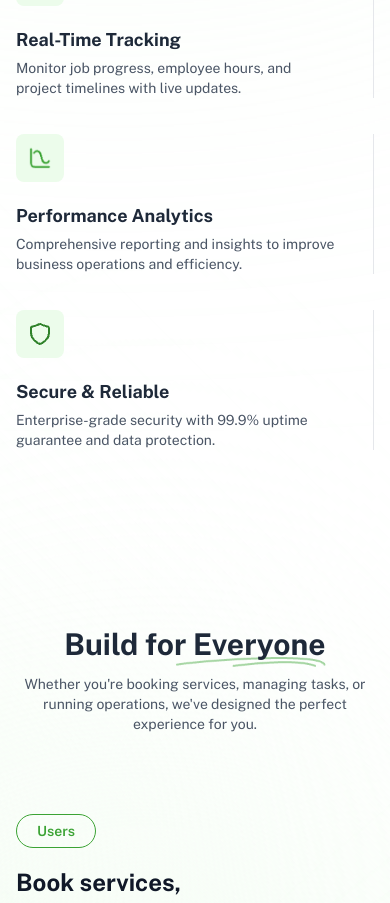
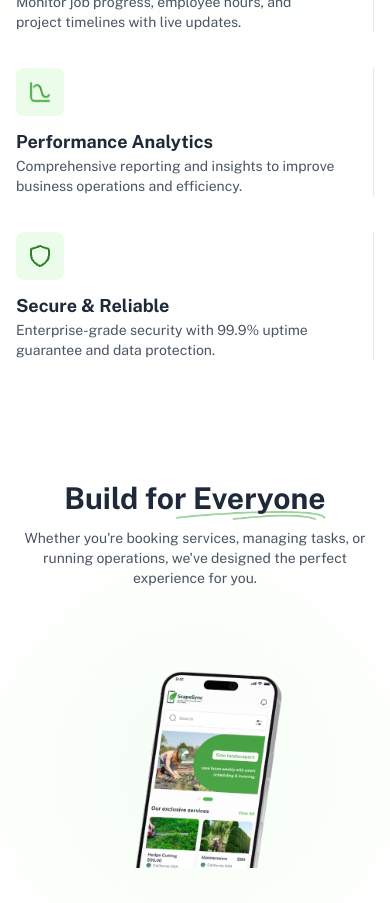
Before and after one commit to ArunRoy404/Scape-Sync, a Next.js app: page / in a window 390 px wide. Shown: the part 1040-1943 px from the top of the page. Built offline with nearby package versions, Linux system fonts and the light colour scheme.

Commit message:
refactor: Responsive done

```diff
--- a/src/components/Audience/Audience.jsx
+++ b/src/components/Audience/Audience.jsx
@@ -4,9 +4,9 @@ import AudienceImage from './AudienceImage';
 
 const Audience = ({audience}) => {
     return (
-        <div className={`${audience.reverse? 'flex-row-reverse' : ''} flex items-center justify-between`}>
+        <div className={`${audience.reverse? '' : 'md:flex-row-reverse'} flex-col gap-10 flex items-center justify-between`}>
+            <AudienceImage image={audience.image}/>
             <AudienceContent audience={audience} />
-            <AudienceImage image={audience.image}/>
         </div>
     );
 };
--- a/src/components/Audience/AudienceContainer.jsx
+++ b/src/components/Audience/AudienceContainer.jsx
@@ -3,7 +3,7 @@ import Audience from './Audience';
 
 const AudienceContainer = ({ subSection }) => {
     return (
-        <div className='space-y-10'>
+        <div className='space-y-30 md:space-y-10'>
             {
                 subSection.map(audience => {
                     return <Audience audience={audience} key={audience.target} />
--- a/src/components/Audience/AudienceContent.jsx
+++ b/src/components/Audience/AudienceContent.jsx
@@ -8,7 +8,7 @@ const AudienceContent = ({ audience }) => {
     return (
         <div className='relative'>
             <div className={`${audience.reverse ? '-right-130' : '-left-130'} absolute
-                    -top-30 -z-10 w-[400px] h-[400px] -rotate-45 blur-[200px] bg-secondary ` }
+                    -top-30 -z-10 w-[400px] h-[400px] -rotate-45 md:blur-[200px] bg-secondary ` }
             />
             <AudienceTag>
                 {audience?.target}
--- a/src/components/Audience/AudienceDescription.jsx
+++ b/src/components/Audience/AudienceDescription.jsx
@@ -2,7 +2,7 @@ import React from 'react';
 
 const AudienceDescription = ({children}) => {
     return (
-        <p className='text-gray-600 font-normal text-lg max-w-[524px]'>
+        <p className='text-gray-600 font-normal text-sm md:text-lg max-w-[524px]'>
             {children}
         </p>
     );
--- a/src/components/Audience/AudienceImage.jsx
+++ b/src/components/Audience/AudienceImage.jsx
@@ -4,14 +4,14 @@ import React from 'react';
 const AudienceImage = ({ image }) => {
     return (
         <div
-            className="relative w-full h-[300px] md:w-[500px] lg::w-[610px] lg:h-[516px]">
+            className="relative w-full h-[200px] md:w-[500px] lg::w-[610px] lg:h-[516px]">
             <Image
                 src={image}
                 alt='Audience Service'
                 fill
                 style={{ objectFit: "contain" }}
             />
-            <div className='absolute -right-10 -z-10 w-[551px] h-[500px] -rotate-45 bg-secondary blur-[200px]' />
+            <div className='absolute right-[50%] translate-x-[50%] -z-10 w-[200px] h-[200px] md:w-[551px] md:h-[500px] blur-[100px] -rotate-45 bg-secondary ' />
         </div>
     );
 };
--- a/src/components/Audience/AudienceTag.jsx
+++ b/src/components/Audience/AudienceTag.jsx
@@ -4,7 +4,7 @@ const AudienceTag = ({ children }) => {
     return (
         <p
             className='text-sm font-semibold text-primary
-            px-5 py-[6px] border border-primary rounded-full max-w-max'
+            px-3 py-[2px] md:px-5 md:py-[6px] border border-primary rounded-full max-w-max'
         >
             {children}
         </p>
--- a/src/components/Audience/AudienceTitle.jsx
+++ b/src/components/Audience/AudienceTitle.jsx
@@ -2,7 +2,7 @@ import React from 'react';
 
 const AudienceTitle = ({children}) => {
     return (
-        <h2 className='mt-[18px] mb-4 text-gray-900 font-bold text-2xl max-w-[380px]'>
+        <h2 className='mt-3 mb-2 md:mt-[18px] md:mb-4 text-gray-900 font-bold text-xl md:text-2xl max-w-[380px]'>
             {children}
         </h2>
     );
--- a/src/components/Audience/Benefit.jsx
+++ b/src/components/Audience/Benefit.jsx
@@ -3,8 +3,8 @@ import React from 'react';
 const Benefit = ({ benefit, index }) => {
     return (
         <li className={`${index !== 2 ? 'border-primary' : 'border-primary/40'}
-                border-l-2 pl-6
-                text-gray-900 text-lg font-medium`}
+                border-l-2 pl-3 md:pl-6
+                text-gray-900 text-sm md:text-lg font-medium`}
         >
             {benefit}
         </li>
--- a/src/components/Banner/BannerContent.jsx
+++ b/src/components/Banner/BannerContent.jsx
@@ -6,7 +6,7 @@ import BannerButtons from "./BannerButtons";
 
 const BannerContent = () => {
     return (
-        <div className='space-y-16 z-10'>
+        <div className='space-y-6 md:space-y-16 z-10'>
             {/* <div className='absolute border-2 border-black top-5  -z-10 w-[560px] h-[630px] rotate-[33deg] bg-secondary  ' /> */}
             <div className='hidden md:block absolute top-5 -left-100 -z-10 w-[560px] h-[630px] rotate-[33deg] bg-secondary blur-[300px] ' />
 
--- a/src/components/Button/Button.jsx
+++ b/src/components/Button/Button.jsx
@@ -8,7 +8,8 @@ const Button = ({ variant, children, onClick, icon }) => {
             <button
                 onClick={onClick}
                 className='flex gap-3 active:translate-y-[2px] transition-all duration-300
-                cursor-pointer rounded-lg px-3 py-2 md:px-4 md:py-3 border-primary border hover:border-primary/70'
+                cursor-pointer rounded-lg px-3 py-2 md:px-4 md:py-3 border-primary border
+                hover:border-primary/70'
             >
                 <div>
                     <Image
@@ -23,7 +24,7 @@ const Button = ({ variant, children, onClick, icon }) => {
                         className='text-left text-gray-800 text-[9px] font-normal leading-[9px]'>
                         Download on the
                     </p>
-                    <p className='text-gray-800 font-semibold '>
+                    <p className='text-gray-800 font-semibold text-sm md:text-base'>
                         {children}
                     </p>
                 </div>
--- a/src/components/Feature/FeatureCard.jsx
+++ b/src/components/Feature/FeatureCard.jsx
@@ -18,12 +18,12 @@ const FeatureCard = ({ feature, index }) => {
             </div>
 
             {/* title */}
-            <h2 className='text-gray-800 font-bold text-lg mt-5'>
+            <h2 className='text-gray-800 font-bold text-lg mt-3 md:mt-5'>
                 {feature.title}
             </h2>
 
             {/* description  */}
-            <p className='text-gray-600 text-sm font-normal mt-1'>
+            <p className='text-gray-600 text-sm font-normal md:mt-1'>
                 {feature.description}
             </p>
         </div>
--- a/src/section/AudienceSection.jsx
+++ b/src/section/AudienceSection.jsx
@@ -1,11 +1,10 @@
-import Audience from '@/components/Audience/Audience';
 import AudienceContainer from '@/components/Audience/AudienceContainer';
 import SectionHeader from '@/components/Section/SectionHeader';
 import { audienceData } from '@/content/AudienceData';
 
 const AudienceSection = () => {
     return (
-        <section className='pt-44'>
+        <section className='pt-30 md:pt-44'>
             {/* heading  */}
             <SectionHeader heading={audienceData.heading} />
 
```
